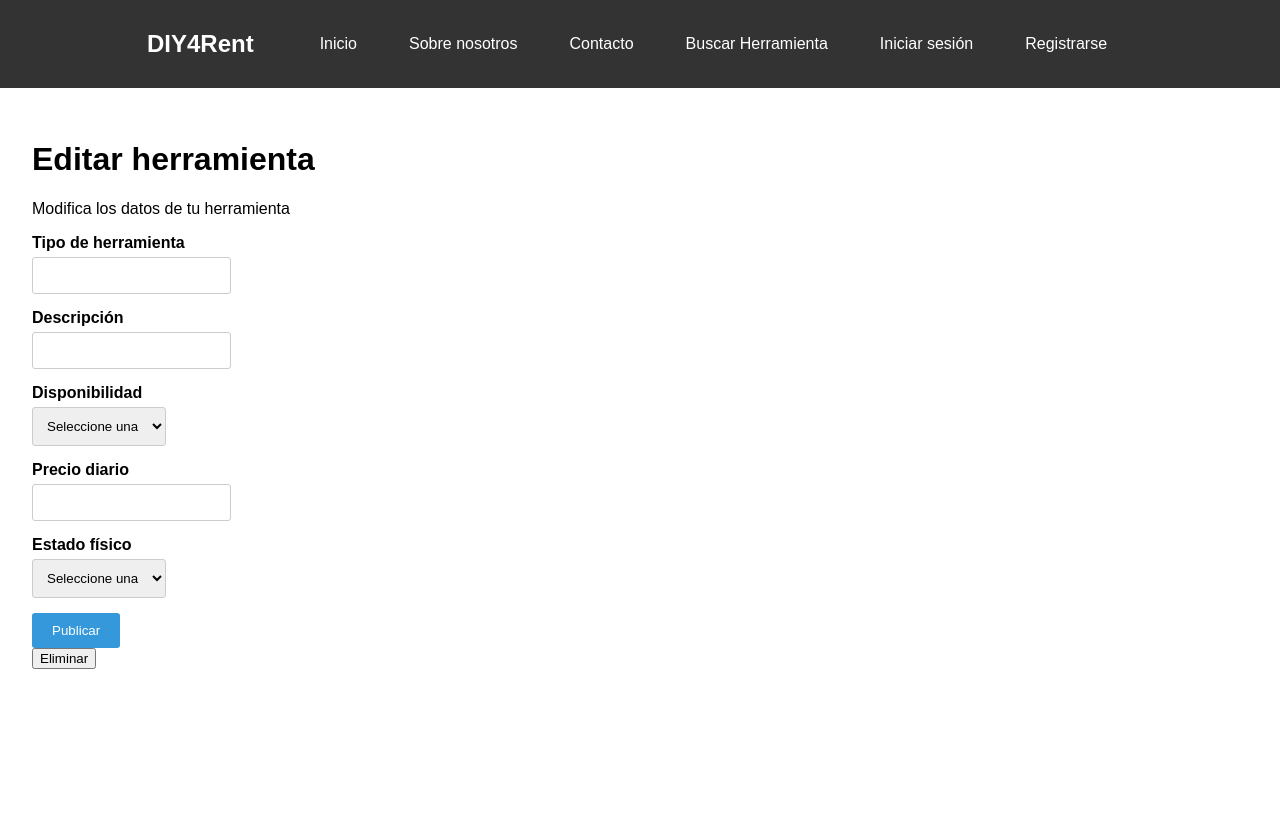
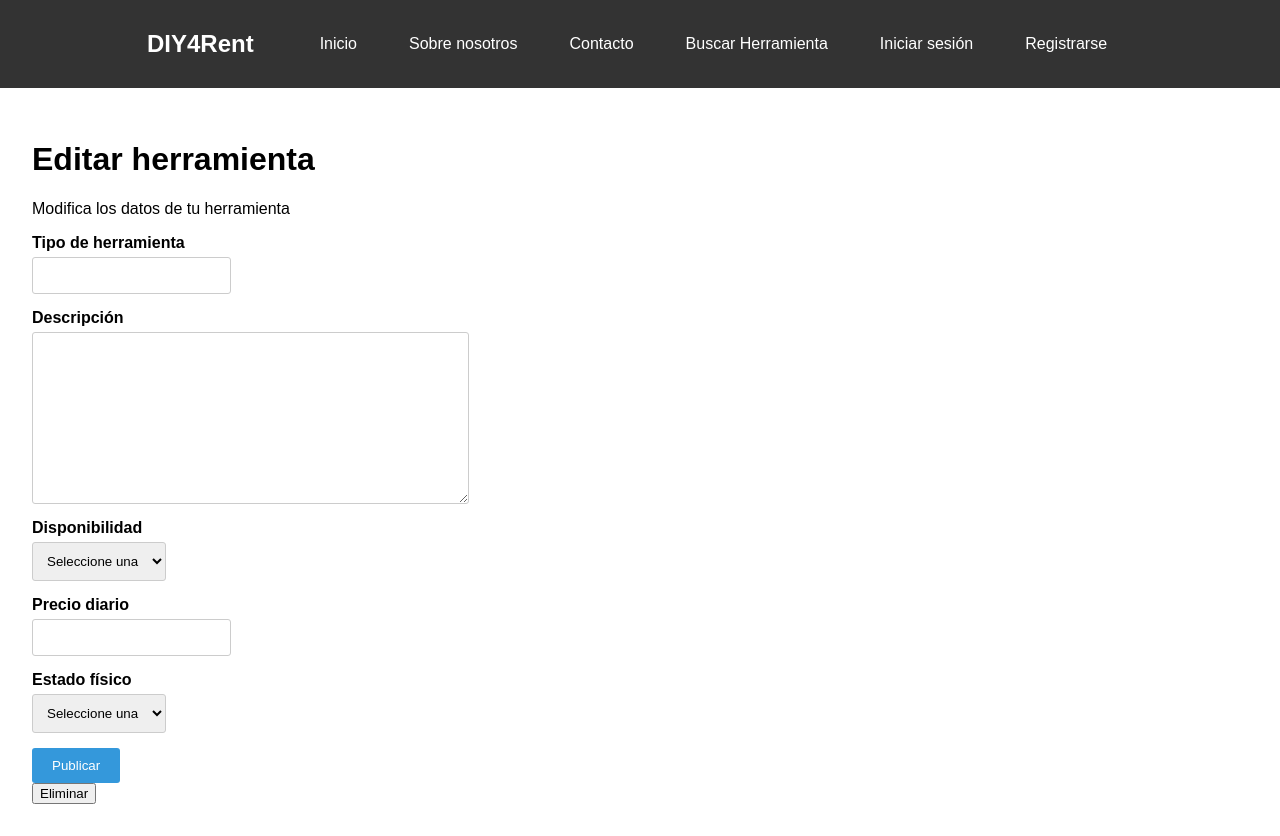
Before and after one commit to GerardoZapicoLopezNeira/ISST_GRUPO7_23_24, a React (Create React App) app in the folder frontend/: page /mytools/edit/1 in a window 1280 px wide. Before the commit the page ends 800 px from the top, so only its background shows below. Built offline with nearby package versions, Linux system fonts and the light colour scheme; no server answers.

Commit message:
añadir text area en EditTool

```diff
--- a/frontend/src/App.css
+++ b/frontend/src/App.css
@@ -8,6 +8,10 @@ body {
   display: flex;
   min-height: 100vh;
   flex-direction: column;
+}
+
+ul {
+  list-style-type: none;
 }
 
 /* Navigation bar styles */
@@ -109,7 +113,7 @@ body {
 }
 
 .search-tools ul {
-  list-style: none;
+  list-style-type: none;
   margin: 0;
   padding: 0;
 }
--- a/frontend/src/pages/BuscarHerramienta.js
+++ b/frontend/src/pages/BuscarHerramienta.js
@@ -92,7 +92,7 @@ function BuscarHerramienta() {
 
             <ul>
                 {tools.map(herramienta => (
-                    <li key={herramienta.id}>
+                    <li key={herramienta.id} >
                         <h3>{herramienta.tipo}</h3>
                         <p>{herramienta.descripcion}</p>
                         <p>Precio Diario: {herramienta.precioDiario}</p>
--- a/frontend/src/pages/EditTool.js
+++ b/frontend/src/pages/EditTool.js
@@ -77,7 +77,7 @@ function EditTool() {
                     </div>
                     <div className="form-group">
                         <label htmlFor="descripcion">Descripción</label>
-                        <input
+                        <textarea
                             type="text"
                             className="form-control"
                             id="descripcion"
@@ -85,6 +85,8 @@ function EditTool() {
                             value={formData.descripcion}
                             onChange={handleChange}
                             required
+                            rows={10}
+                            cols={50}
                         />
                     </div>
                     <div className="form-group">
```
Also changed, not shown: 2 other files (tests, documents, lock files or other folders).
